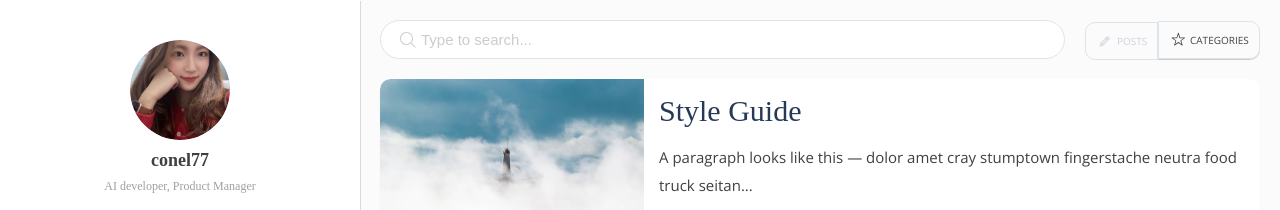
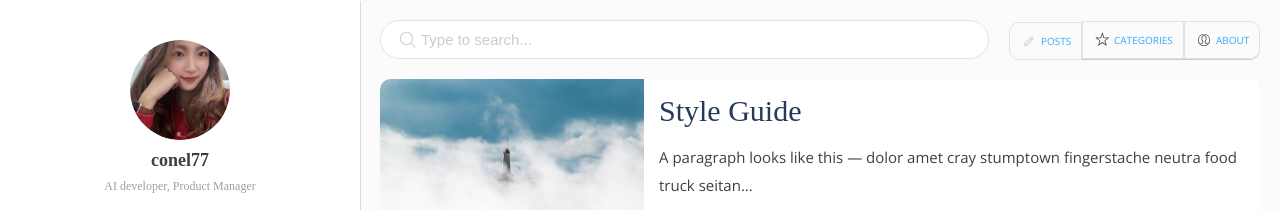
Before and after one commit to conel77/conel77.github.io, a Jekyll site: the page built from index.html, in a window 1280 px wide and 900 px high. Shown: the top 210 px of the window. Built offline with Jekyll 4.4.1, drawn with Linux system fonts in a browser that asks for light colours; some web fonts are replaced; the list of posts is cut into pages by our own code.

Commit message:
Add About link to header navigation

```diff
--- a/_includes/header.html
+++ b/_includes/header.html
@@ -11,9 +11,14 @@
     <div class="c-nav">
       <ul class="c-nav__list u-lists-reset">
         <li class="c-nav__item is-active">
-          <div data-icon='ei-pencil' data-size='s'></div> Posts</li>
+          <div data-icon='ei-pencil' data-size='s'></div> <a href="/">Posts</a>
+        </li>
         <li class="c-nav__item">
-          <div data-icon='ei-star' data-size='s'></div> Categories</li>
+          <div data-icon='ei-star' data-size='s'></div> <a href="/categories/">Categories</a>
+        </li>
+        <li class="c-nav__item">
+          <div data-icon='ei-user' data-size='s'></div> <a href="/about/">About</a>
+        </li>
       </ul>
     </div>
   </div>
```
